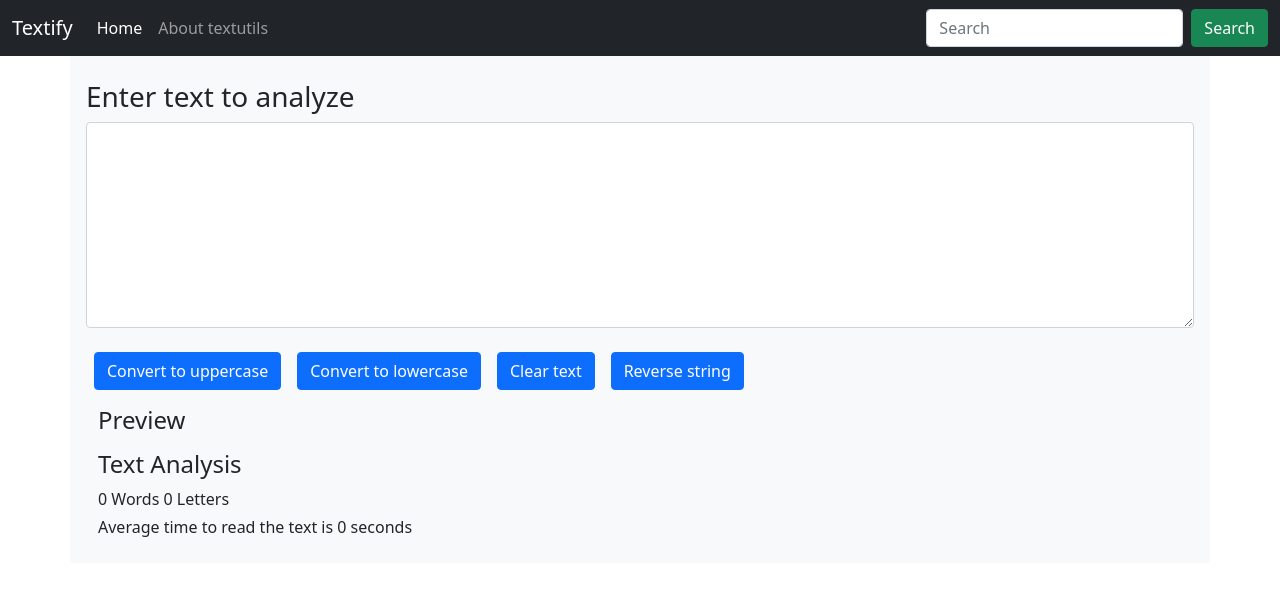
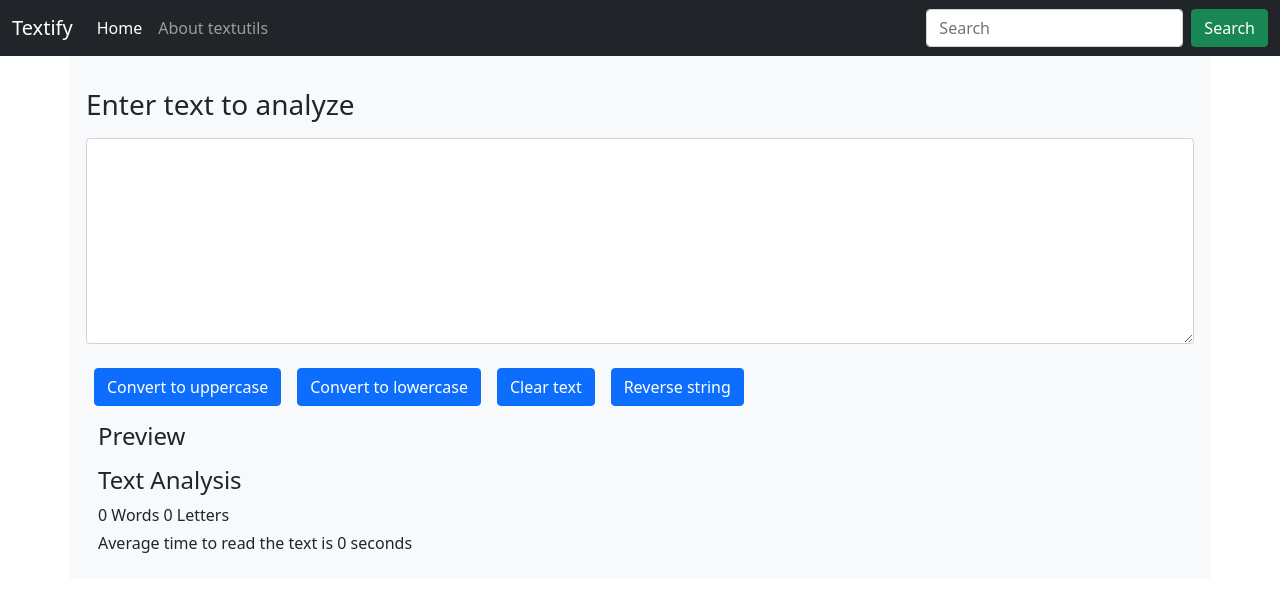
Before and after one commit to Parthiba-Mukhopadhyay/Textify, a React (Create React App) app in the folder my-app/: page / in a window 1280 px wide. Shown: the top 592 px of the page. Built offline with nearby package versions, Linux system fonts and the light colour scheme.

Commit message:
project1

```diff
--- a/my-app/src/App.js
+++ b/my-app/src/App.js
@@ -7,7 +7,7 @@ function App() {
     <>
       <Navbar title="Textify" aboutText="About textutils" />
       <div className="container p-3 mb-2 bg-light text-dark ">
-        <h3 className="my-2">Enter text to analyze</h3>
+        <h3 className="my-3">Enter text to analyze</h3>
         <Textform />
       </div>
     </>
```
